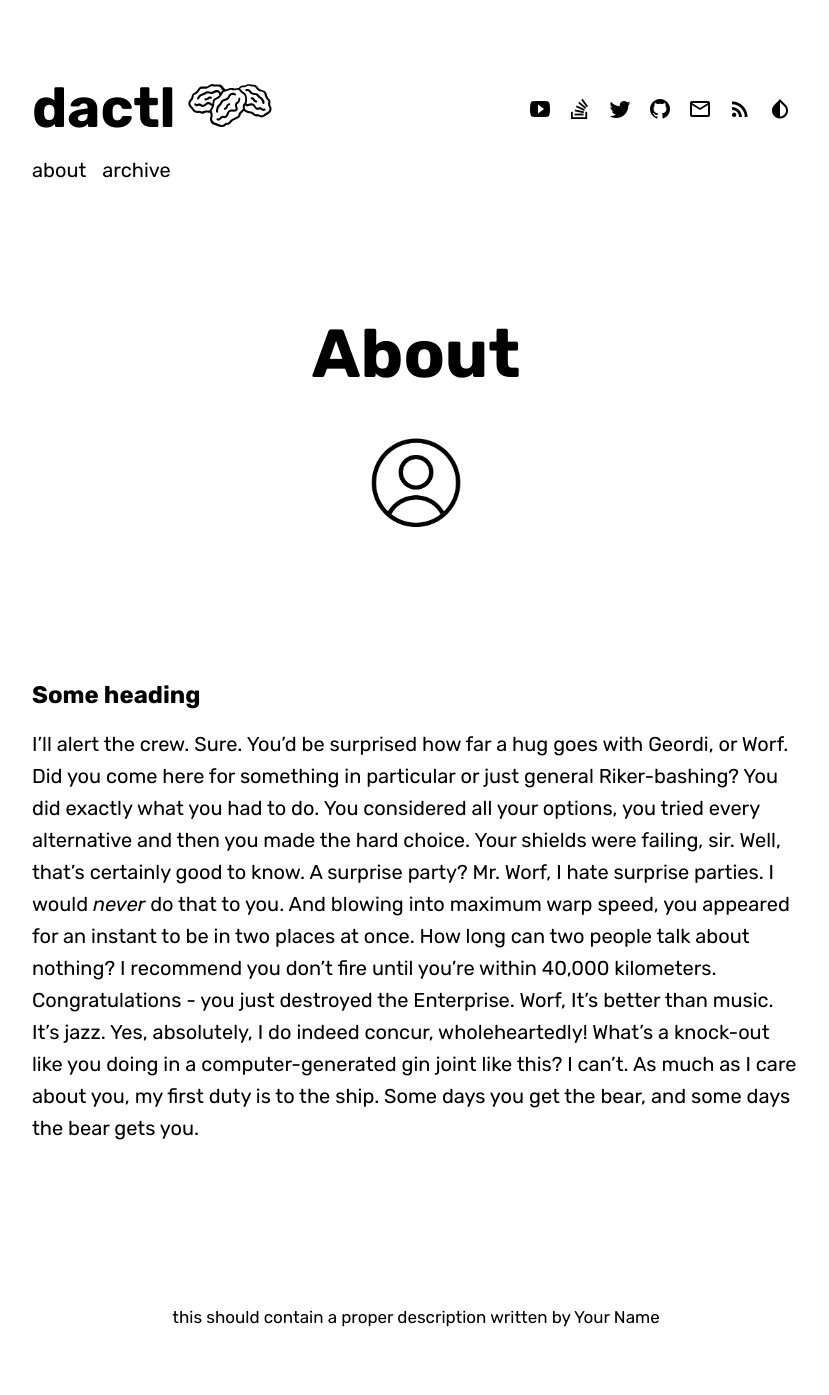
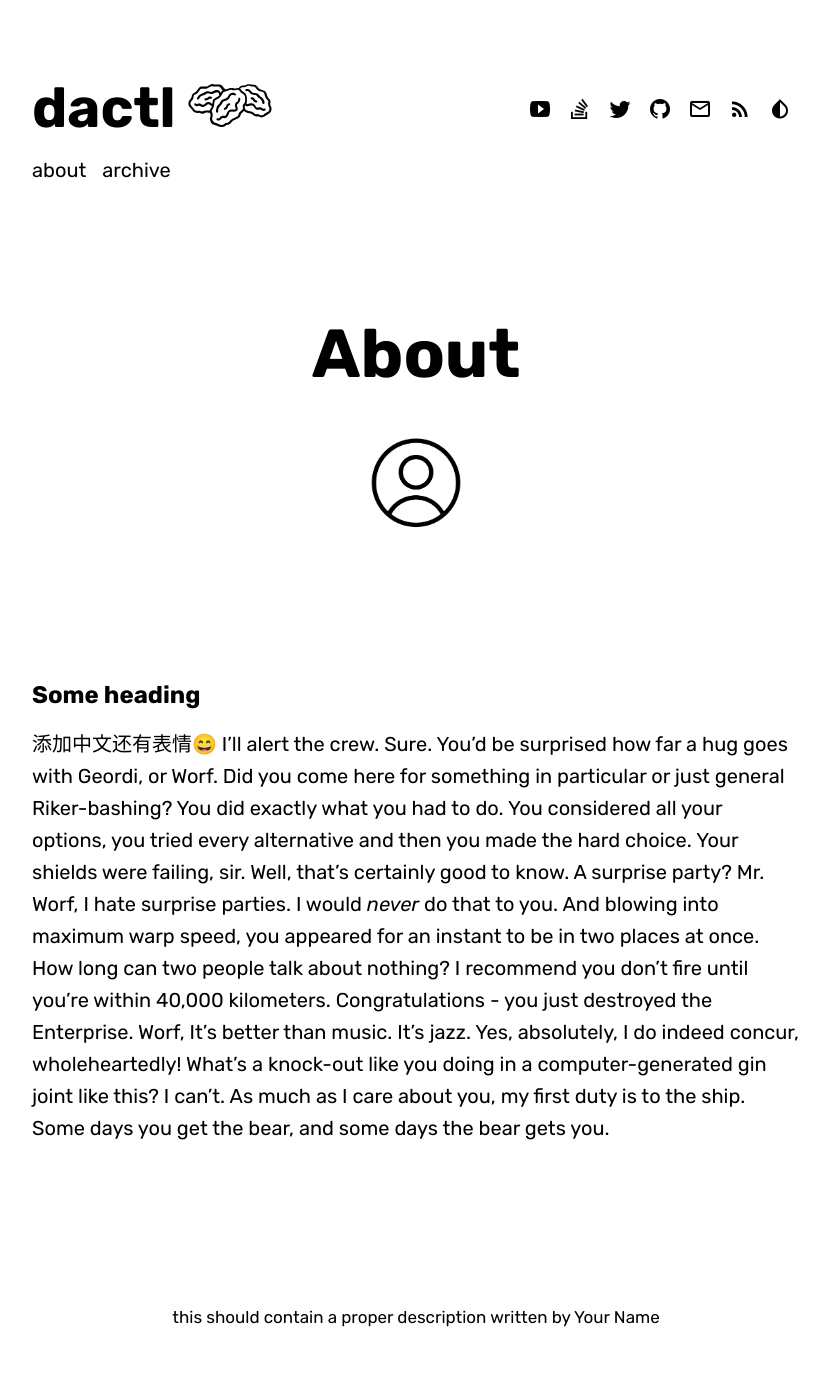
Before and after one commit to FUNzmr/Remember, a Jekyll site: the page built from about.md, in a window 1280 px wide. Shown: the whole page, without its empty margins (224-1053 px from the left). Built offline with Jekyll 4.4.1, drawn with Linux system fonts in a browser that asks for light colours; some web fonts are replaced.

Commit message:
Update about.md

```diff
--- a/about.md
+++ b/about.md
@@ -20,6 +20,7 @@ published: true
 
 ## Some heading
 
+添加中文还有表情😄
 I'll alert the crew. Sure. You'd be surprised how far a hug goes with Geordi, or Worf. Did you come here for something in particular or just general Riker-bashing? You did exactly what you had to do. You considered all your options, you tried every alternative and then you made the hard choice. Your shields were failing, sir. Well, that's certainly good to know. A surprise party? Mr. Worf, I hate surprise parties. I would *never* do that to you. And blowing into maximum warp speed, you appeared for an instant to be in two places at once. How long can two people talk about nothing? I recommend you don't fire until you're within 40,000 kilometers. Congratulations - you just destroyed the Enterprise. Worf, It's better than music. It's jazz. Yes, absolutely, I do indeed concur, wholeheartedly! What's a knock-out like you doing in a computer-generated gin joint like this? I can't. As much as I care about you, my first duty is to the ship. Some days you get the bear, and some days the bear gets you.
 
 </div>
```
